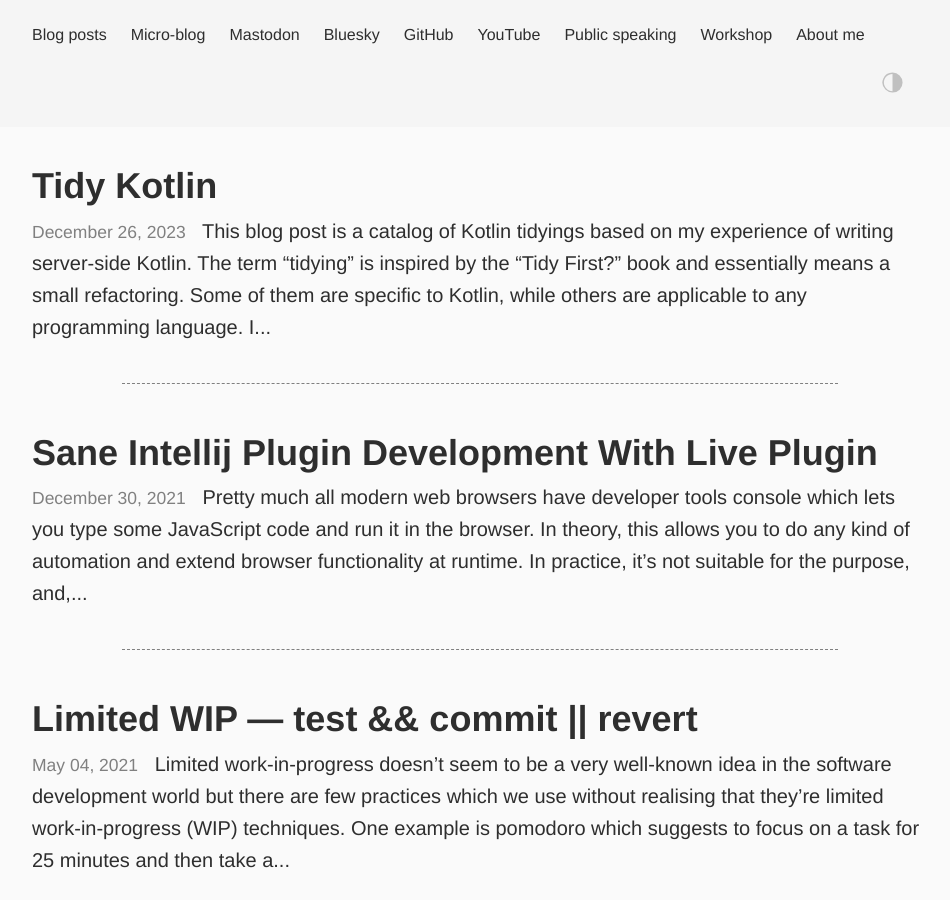
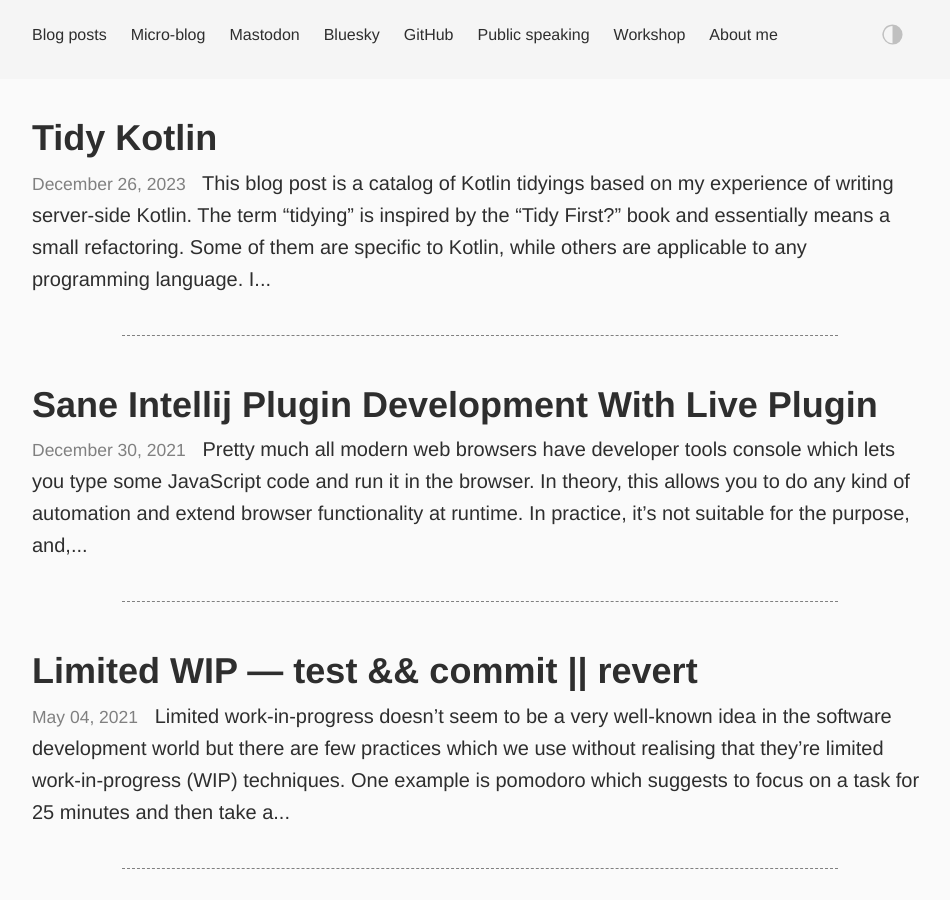
Before and after one commit to dkandalov/dkandalov.github.io, a Jekyll site: the page built from index.html, in a window 1280 px wide and 900 px high. Shown: the whole window, without its empty margins (160-1110 px from the left). Built offline with Jekyll 4.4.1, drawn with Linux system fonts in a browser that asks for light colours.

Commit message:
removed youtube from header

```diff
--- a/_includes/header.html
+++ b/_includes/header.html
@@ -15,7 +15,6 @@
       <a class="page-link" href="https://mastodon.social/@dkandalov">Mastodon</a>
       <a class="page-link" href="https://bsky.app/profile/dmitrykandalov.bsky.social">Bluesky</a>
       <a class="page-link" href="https://github.com/dkandalov">GitHub</a>
-      <a class="page-link" href="https://youtube.com/@DmitryKandalov">YouTube</a>
       <a class="page-link" href="/public-speaking">Public speaking</a>
       <a class="page-link" href="/intellij-workshop">Workshop</a>
       <a class="page-link" href="/about">About me</a>
```
